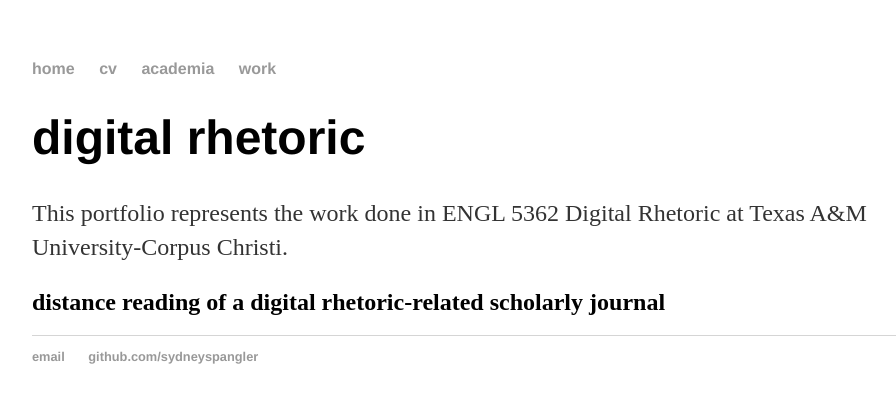
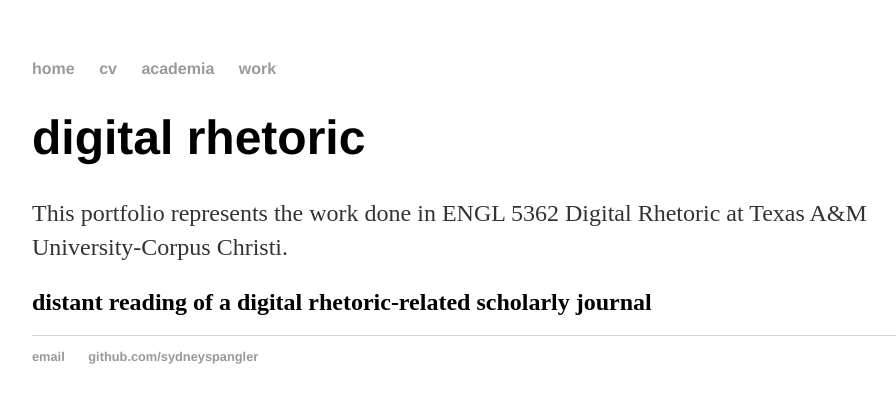
Before and after one commit to sydneyspangler/sydneyspangler.github.io, a Jekyll site: the page built from digital-rhetoric/index.html, in a window 1280 px wide. Shown: the top 403 px of the page, without its empty margins (160-1056 px from the left). Built offline with Jekyll 4.4.1, drawn with Linux system fonts in a browser that asks for light colours.

Commit message:
Update index.html

```diff
--- a/digital-rhetoric/index.html
+++ b/digital-rhetoric/index.html
@@ -5,5 +5,5 @@ title: digital rhetoric
 <div class="blurb">
 	<h1>digital rhetoric</h1>
   <p>This portfolio represents the work done in ENGL 5362 Digital Rhetoric at Texas A&amp;M University-Corpus Christi.</p>
-  <h2>distance reading of a digital rhetoric-related scholarly journal</h2>
+  <h2>distant reading of a digital rhetoric-related scholarly journal</h2>
 </div><!-- /.blurb -->
```
